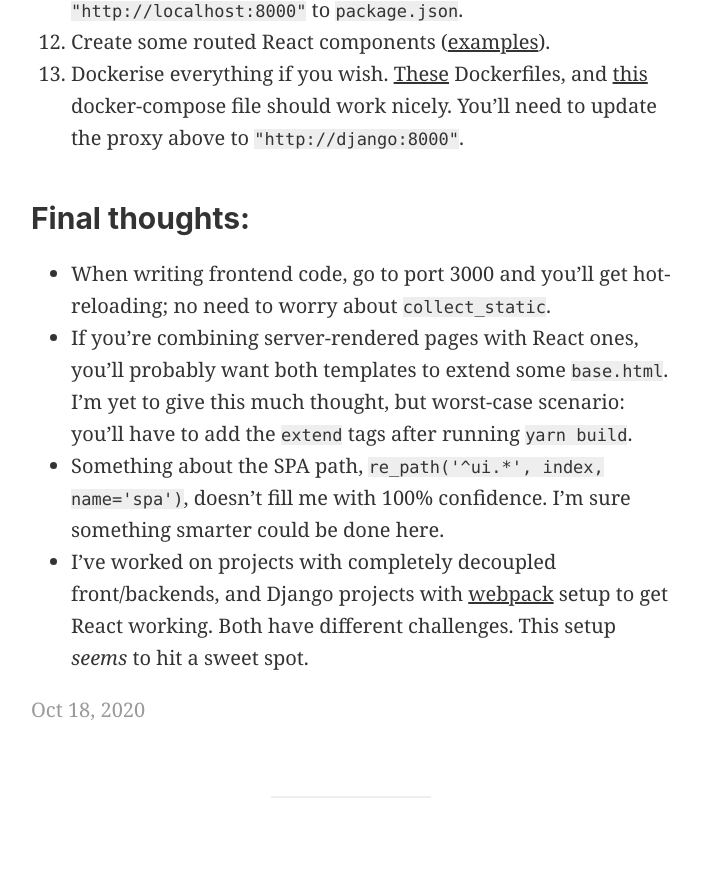
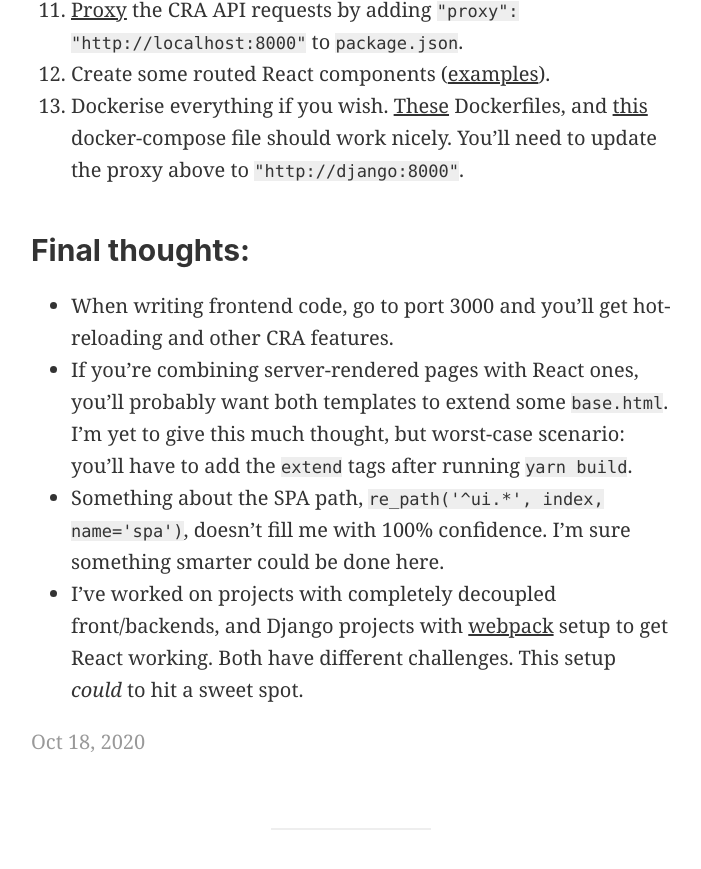
Before and after one commit to ahmedaljawahiry/ahmed1293.github.io, a Jekyll site: the page built from _posts/2020-10-18-djangoreact.md, in a window 1280 px wide and 900 px high, scrolled down 4746 px. Shown: the top 869 px of the window, without its empty margins (289-990 px from the left). Built offline with Jekyll 4.4.1, drawn with Linux system fonts in a browser that asks for light colours; our own code applies the rules of GitHub Pages for plain Markdown files; a style sheet for code colours, icons or effects is not loaded; some of the changed text lies outside the part shown.

Commit message:
Update 2020-10-18-djangoreact.md

```diff
--- a/_posts/2020-10-18-djangoreact.md
+++ b/_posts/2020-10-18-djangoreact.md
@@ -131,12 +131,12 @@
 file should work nicely. You'll need to update the proxy above to `"http://django:8000"`.
 
 ## Final thoughts:
-- When writing frontend code, go to port 3000 and you'll get hot-reloading; no need to worry about `collect_static`.
+- When writing frontend code, go to port 3000 and you'll get hot-reloading and other CRA features.
 - If you're combining server-rendered pages with React ones, you'll probably want both templates to
 extend some `base.html`. I'm yet to give this much thought, but worst-case scenario: you'll
 have to add the `extend` tags after running `yarn build`.
 - Something about the SPA path, `re_path('^ui.*', index, name='spa')`, doesn't fill me with 100% confidence.
 I'm sure something smarter could be done here.
 - I've worked on projects with completely decoupled front/backends, and Django projects with
-[webpack](https://webpack.js.org/) setup to get React working. Both have different challenges. This setup <i>seems</i>
+[webpack](https://webpack.js.org/) setup to get React working. Both have different challenges. This setup <i>could</i>
 to hit a sweet spot.
```
Also changed, not shown: other parts of _posts/2020-10-18-djangoreact.md (+2 -2 lines).
